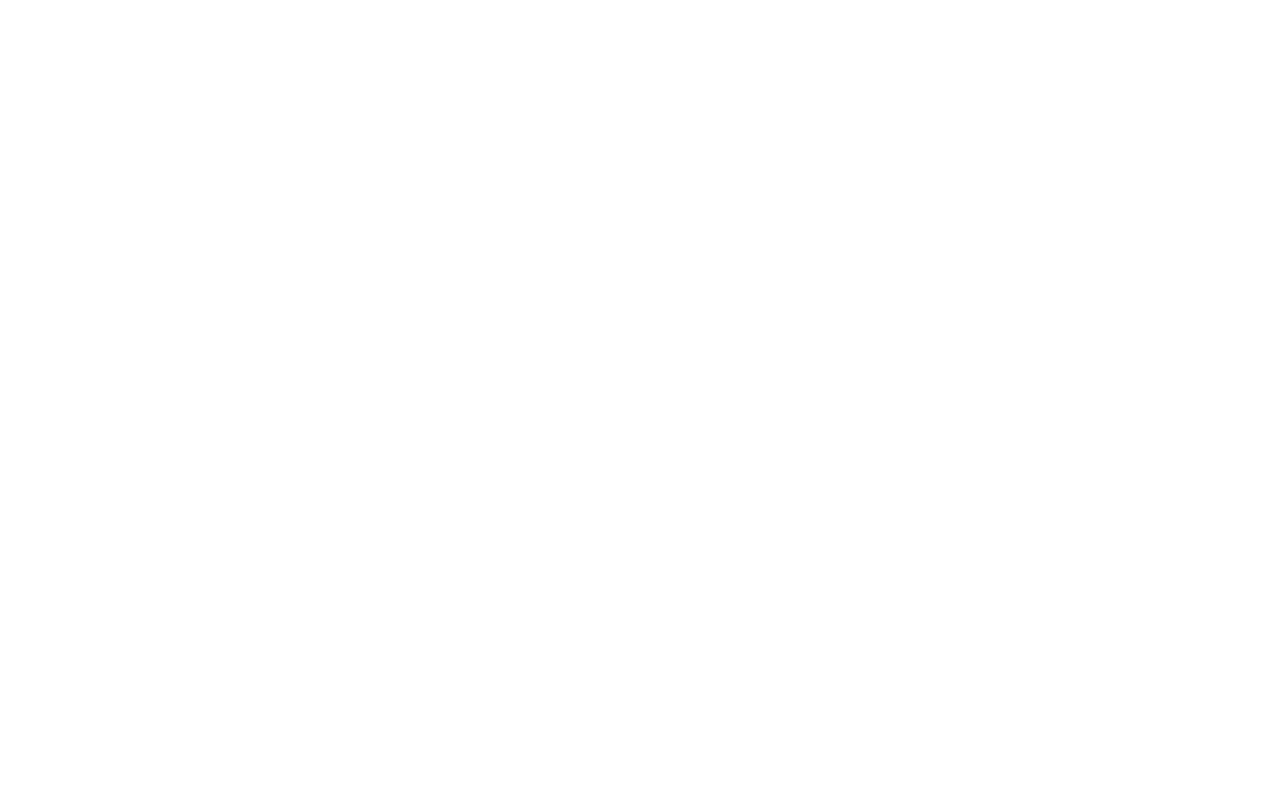
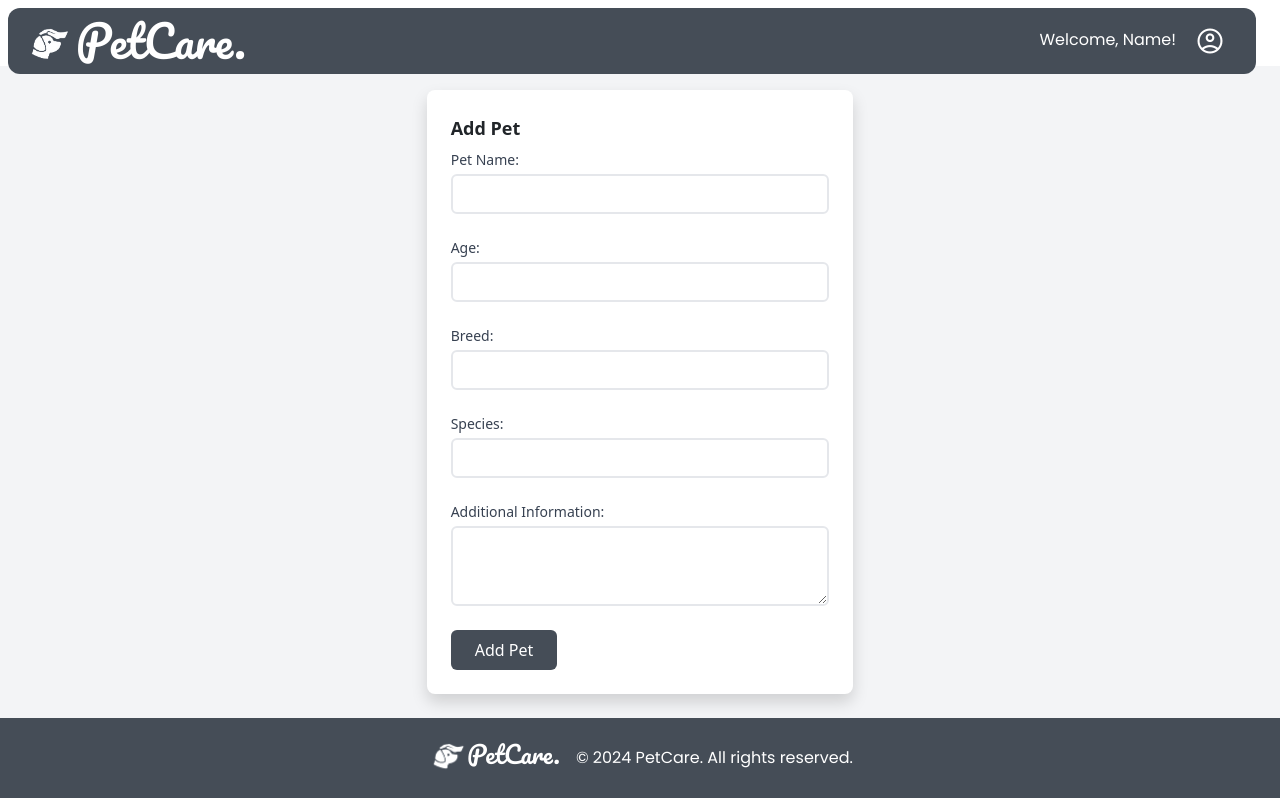
Before and after one commit to varshini2002/PetcareFrontend, a React (Create React App) app: page /addpet in a window 1280 px wide. Before the commit this address had no page. Built offline with nearby package versions, Linux system fonts and the light colour scheme.

Commit message:
Add Pets

```diff
--- a/src/App.css
+++ b/src/App.css
@@ -132,6 +132,7 @@
   --tw-scale-y: 5;
   transform: translate(var(--tw-translate-x), var(--tw-translate-y)) rotate(var(--tw-rotate)) skewX(var(--tw-skew-x)) skewY(var(--tw-skew-y)) scaleX(var(--tw-scale-x)) scaleY(var(--tw-scale-y));
 }
+
 .play{
   font-variation-settings:
   'FILL' 0,
--- a/src/App.js
+++ b/src/App.js
@@ -6,6 +6,7 @@
 import SignUp from './Pages/SignUp.js';
 import ForgotPassword from './Pages/ForgotPassword.js';
 import Dashboard from './Pages/Dashboard.js';
+import AddPetPage from './Pages/AddPetPage.js';
 
 
 function App() {
@@ -19,6 +20,7 @@
           <Route path="/signup" element={<SignUp/>}/>
           <Route path="/forgotpassword" element={<ForgotPassword/>}/>
           <Route path="/dashboard" element={<Dashboard/>}/>
+          <Route path="/addpet" element={<AddPetPage/>}/>
         </Routes>
       </BrowserRouter>
     </div>
--- /dev/null
+++ b/src/Components/AddPetForm.js
@@ -0,0 +1,53 @@
+import React, { useState } from 'react';
+
+function AddPetForm() {
+    const [petName, setPetName] = useState('');
+    const [age, setAge] = useState('');
+    const [breed, setBreed] = useState('');
+    const [species, setSpecies] = useState('');
+    const [additionalInfo, setAdditionalInfo] = useState('');
+
+    const handleAddPet = () => {
+        // Here you can implement the logic to add the pet, using the form values
+        console.log('Pet Added:', { petName, age, breed, species, additionalInfo });
+        // Reset form fields after submission (optional)
+        setPetName('');
+        setAge('');
+        setBreed('');
+        setSpecies('');
+        setAdditionalInfo('');
+    };
+
+    return (
+        <div className='flex justify-center bg-gray-100 items-center py-6'>
+        <div className="bg-white rounded-lg shadow p-6 w-1/3">
+            <h3 className="text-lg font-semibold mb-2">Add Pet</h3>
+            <form>
+                <div className="mb-4">
+                    <label className="block text-sm font-medium text-gray-700">Pet Name:</label>
+                    <input type="text" value={petName} onChange={(e) => setPetName(e.target.value)} className="form-input mt-1 block w-full h-10 border-2 rounded-md" />
+                </div>
+                <div className="mb-4">
+                    <label className="block text-sm font-medium text-gray-700">Age:</label>
+                    <input type="text" value={age} onChange={(e) => setAge(e.target.value)} className="form-input mt-1 h-10 block w-full border-2 rounded-md" />
+                </div>
+                <div className="mb-4">
+                    <label className="block text-sm font-medium text-gray-700">Breed:</label>
+                    <input type="text" value={breed} onChange={(e) => setBreed(e.target.value)} className="form-input mt-1 h-10 block w-full border-2 rounded-md" />
+                </div>
+                <div className="mb-4">
+                    <label className="block text-sm font-medium text-gray-700">Species:</label>
+                    <input type="text" value={species} onChange={(e) => setSpecies(e.target.value)} className="form-input mt-1 h-10 block w-full border-2 rounded-md" />
+                </div>
+                <div className="mb-4">
+                    <label className="block text-sm font-medium text-gray-700">Additional Information:</label>
+                    <textarea value={additionalInfo} onChange={(e) => setAdditionalInfo(e.target.value)} className="form-textarea mt-1 h-20 block w-full border-2 rounded-md" rows="3"></textarea>
+                </div>
+                <button type="button" onClick={handleAddPet} className="Bg-color text-white py-2 px-4 rounded hover:bg-gray-900">Add Pet</button>
+            </form>
+        </div>
+        </div>
+    );
+}
+
+export default AddPetForm;
--- a/src/Components/DashboardContent.js
+++ b/src/Components/DashboardContent.js
@@ -30,7 +30,7 @@
             <div className="flex">
                 <div className="container mx-auto px-4 mt-24 ">
                     <div className="grid grid-cols-1 sm:grid-cols-2 lg:grid-cols-3 gap-8">
-                        <div className='absolute right-1/2 top-1/2 scale-1500 opacity-1 0'> <img src={LoGo} alt="Logo"/></div>
+                        {/* <div className='absolute right-1/2 top-1/2 scale-1500 opacity-1 0'> <img src={LoGo} alt="Logo"/></div> */}
 
                         <div onClick={(e) => handleClick(e)} className="bg-red-200 bg-opacity-50 z-50 h-36 hover:scale-105 rounded-lg poppins-regular shadow p-6 cursor-pointer">
                             <h3 className="text-xl font-semibold mb-2">Booking Slots</h3>
--- /dev/null
+++ b/src/Pages/AddPetPage.js
@@ -0,0 +1,15 @@
+import AddPetForm from "../Components/AddPetForm";
+import Footer from "../Components/Footer";
+import NavbarSignIn from "../Components/NavbarSignIn";
+
+function AddPetPage() {
+    return (
+        <div>
+            <NavbarSignIn />
+            <AddPetForm />
+            <Footer />
+        </div>
+    );
+}
+
+export default AddPetPage;
```
